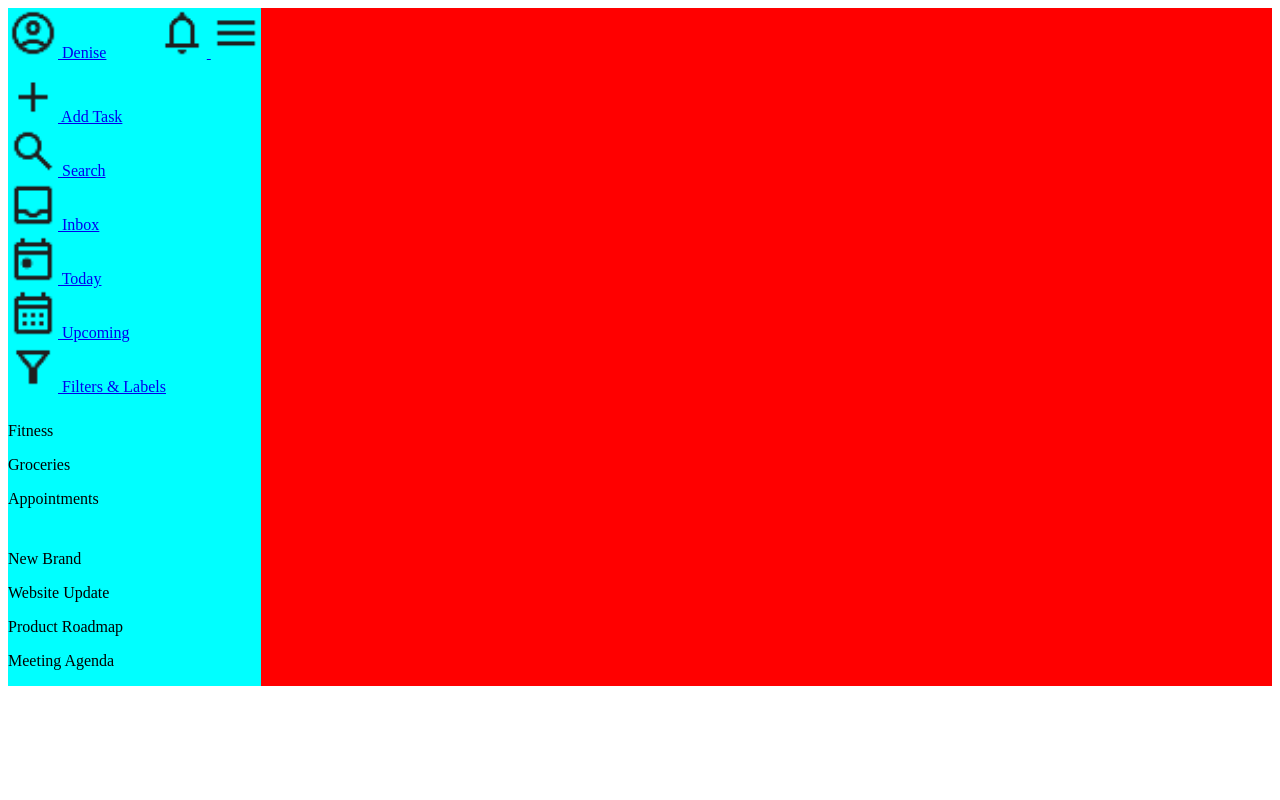
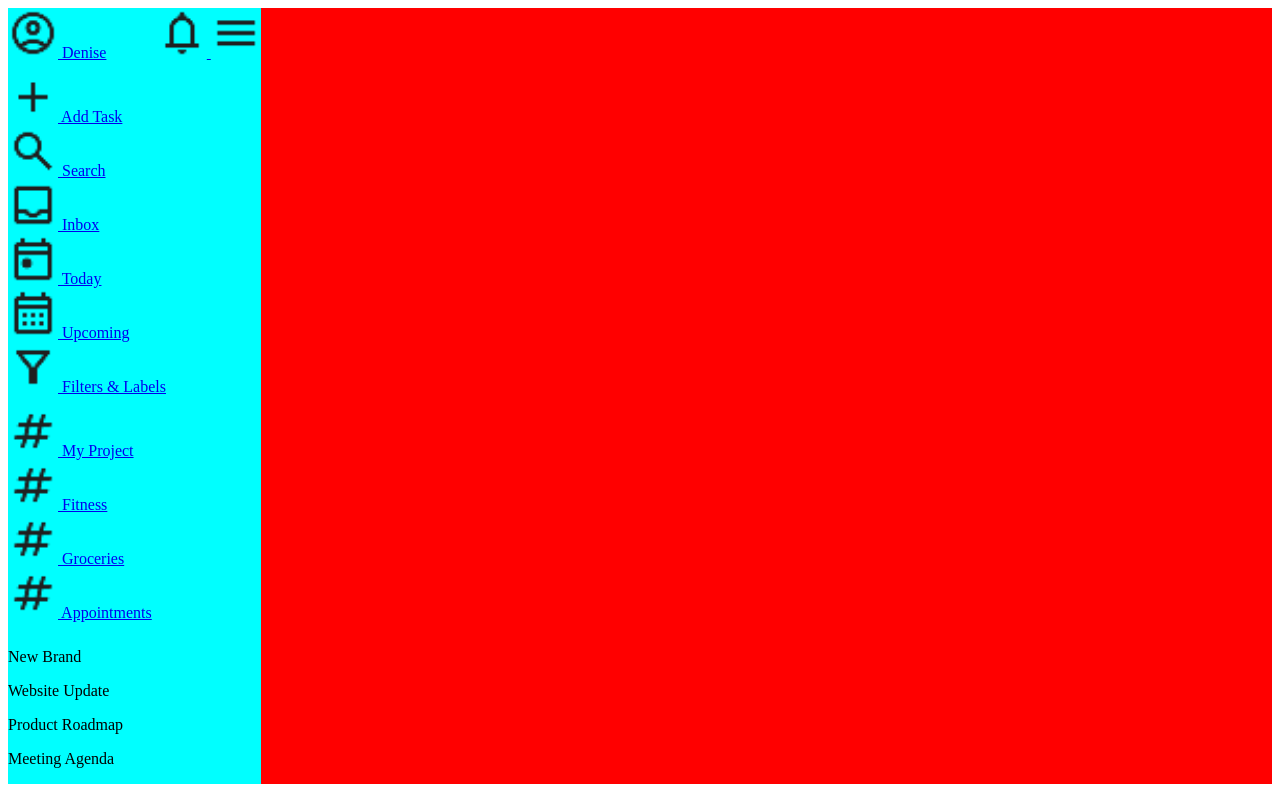
Before and after one commit to wonganjatan/todo-list, a website built with webpack: page src/template.html in a window 1280 px wide. Built offline with nearby package versions, Linux system fonts and the light colour scheme.

Commit message:
Fxled the project sidebar

```diff
--- a/src/styles.css
+++ b/src/styles.css
@@ -30,7 +30,7 @@
     justify-content: center;
 }
 
-.sidebar-tasks {
+.sidebar-tasks, .sidebar-project {
     display: flex;
     flex-direction: column;
     justify-content: center;
--- a/src/template.html
+++ b/src/template.html
@@ -56,10 +56,22 @@
             </div>
             <div class="sidebar-group">
                 <div class="sidebar-project">
-                    <!-- <img src="" alt="My Projects"> -->
-                    <p>Fitness</p>
-                    <p>Groceries</p>
-                    <p>Appointments</p>
+                        <a href="#">
+                            <img src="./resources/hashtag.png" alt="My Project">
+                            My Project
+                        </a>
+                        <a href="#">
+                            <img src="./resources/hashtag.png" alt="Fitness">
+                            Fitness
+                        </a>
+                        <a href="#">
+                            <img src="./resources/hashtag.png" alt="Groceries">
+                            Groceries
+                        </a>
+                        <a href="#">
+                            <img src="./resources/hashtag.png" alt="Appointments">
+                            Appointments
+                        </a>
                 </div>
             </div>
             <div class="sidebar-group">
```
